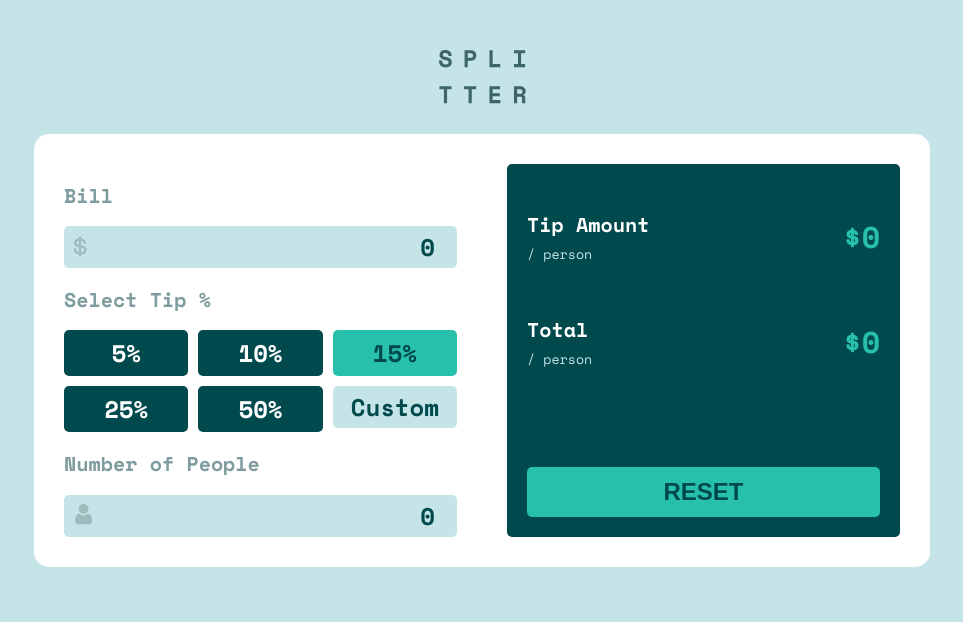
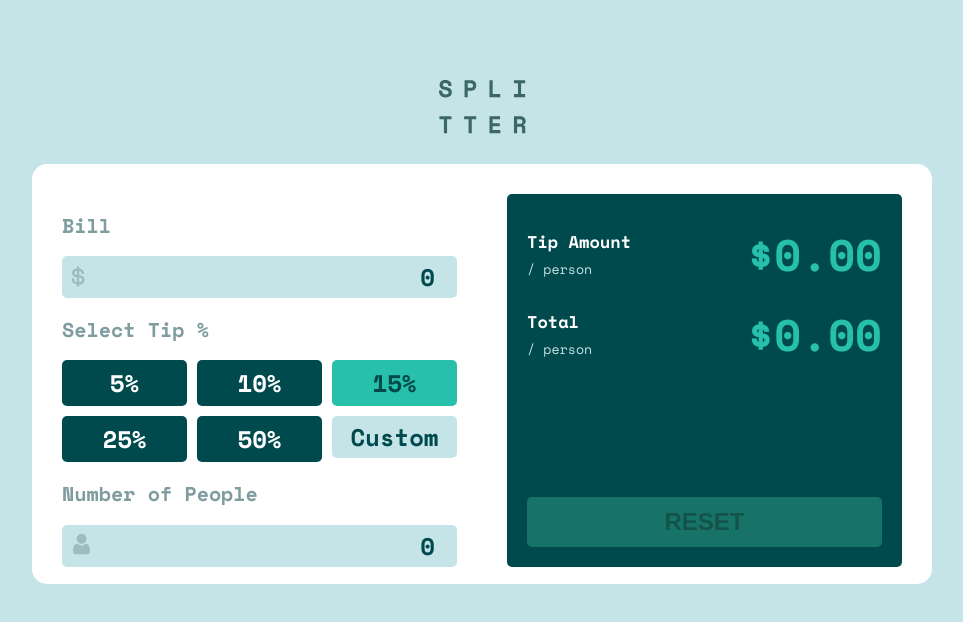
Before and after one commit to lumondev/tip-calculator, a plain HTML site: page index.html in a window 1280 px wide. Shown: the whole page, without its empty margins (158-1121 px from the left). Drawn offline with nearby package versions, Linux system fonts and the light colour scheme.

Commit message:
added styles to reset btn

```diff
--- a/app.js
+++ b/app.js
@@ -1,3 +1,4 @@
+//DOM Elements
 const d = document,
   $tipSelect = d.querySelectorAll(".tip"),
   $billInput = d.querySelector(".bill-input"),
@@ -8,6 +9,7 @@ const d = document,
   $amount = d.getElementById("amount"),
   $total = d.getElementById("total");
 
+//Initial state of our app
 const initialObj = () => {
   return {
     bill: 0,
@@ -19,13 +21,14 @@ const initialObj = () => {
 let totalObj = initialObj();
 
 const resetInput = (input, prop) => {
-  return (input[prop] = prop === "value" ? "" : "0");
+  return (input[prop] = prop === "value" ? "" : "0.00");
 };
 
 const calculate = () => {
   if (totalObj.bill !== "" && totalObj.people > 0) {
+    $resetBtn.disabled = false;
     let tipTotal, tipPerson, totalPerPerson;
-    tipTotal = (totalObj.bill * totalObj.tipPercentage || 0) / 100;
+    tipTotal = (totalObj.bill * totalObj.tipPercentage) / 100;
     tipPerson = tipTotal / totalObj.people;
     totalPerPerson = totalObj.bill / totalObj.people + tipPerson;
 
@@ -64,7 +67,9 @@ $resetBtn.addEventListener("click", (e) => {
   resetInput($tipCustom, "value");
   resetInput($amount, "textContent");
   resetInput($total, "textContent");
+  $resetBtn.disabled = true;
   totalObj = initialObj();
+  calculate();
 
   $tipSelect.forEach((el) => {
     el.value == 15 ? (el.checked = true) : (el.checked = false);
--- a/index.html
+++ b/index.html
@@ -108,17 +108,17 @@
               <h2>Tip Amount</h2>
               <small>/ person </small>
             </div>
-            <p>$<span id="amount">0</span></p>
+            <p>$<span id="amount">0.00</span></p>
           </div>
           <div class="calculator__total-element">
             <div class="calculator__total-element-title">
               <h2>Total</h2>
               <small>/ person</small>
             </div>
-            <p>$<span id="total">0</span></p>
+            <p>$<span id="total">0.00</span></p>
           </div>
         </div>
-        <button>RESET</button>
+        <button disabled>RESET</button>
       </section>
     </main>
 
--- a/style.scss
+++ b/style.scss
@@ -158,7 +158,7 @@ header {
       justify-content: space-between;
       align-items: center;
       h2 {
-        font-size: 17px;
+        font-size: 20px;
         line-height: 0px;
         color: var(--white);
       }
@@ -169,7 +169,7 @@ header {
     p {
       color: var(--sCyan);
       font-weight: bold;
-      font-size: 30px;
+      font-size: 40px;
     }
   }
 
@@ -177,14 +177,19 @@ header {
     background-color: var(--sCyan);
     border: none;
     border-radius: 5px;
-    color: var(--xDarkCyan);
-    cursor: pointer;
     display: block;
     font-weight: bold;
     font-size: 24px;
     height: 50px;
+    filter: brightness(60%);
     outline: none;
     width: 100%;
+  }
+
+  button:enabled {
+    color: var(--xDarkCyan);
+    cursor: pointer;
+    filter: brightness(100%);
     &:hover {
       background-color: var(--xlightGrayCyan);
     }
@@ -196,13 +201,14 @@ header {
 }
 
 @media (min-width: 900px) {
-  body{
-    padding-top: 50px;
+  body {
+    padding-top: 80px;
   }
   .calculator {
     grid-template-columns: repeat(2, 1fr);
     gap: 50px;
-    width: 70vw;
+    width: 900px;
+    height: 420px;
     padding: 30px;
     margin: auto;
     h2 {
@@ -222,6 +228,15 @@ header {
       flex-direction: column;
       justify-content: space-between;
       margin: 0;
+      &-element {
+        height: 80px;
+        h2 {
+          font-size: 17px;
+        }
+        p {
+          font-size: 44px;
+        }
+      }
     }
   }
 }
```
Also changed, not shown: style.css, 1 other file.
